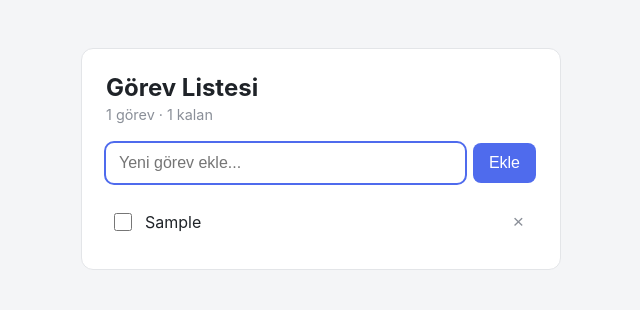
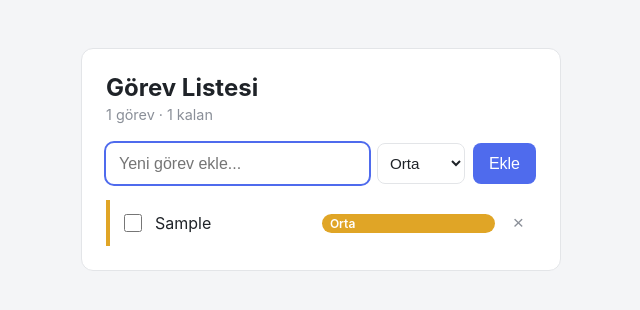
Before and after one commit to gkmn93/To_Do, a plain HTML site: page index.html in a window 1280 px wide. Both pictures are taken after typing "Sample" into the empty fields and a click on the button "Ekle". Shown: the whole page, without its empty margins (319-959 px from the left). Drawn offline with Linux system fonts and the light colour scheme.

Commit message:
Gorevlere onem derecesi renkleri ve siralamasi eklendi
Co-Authored-By: Claude Sonnet 5.5 <noreply@anthropic.com>

```diff
--- a/index.html
+++ b/index.html
@@ -87,6 +87,30 @@
     }
     button.delete:hover { color: var(--danger); background: rgba(214, 69, 69, 0.1); }
     .empty { text-align: center; color: var(--muted); padding: 24px 0; }
+    select {
+      padding: 10px 8px;
+      font-size: 0.95rem;
+      border: 1px solid var(--border);
+      border-radius: 8px;
+      background: transparent;
+      color: var(--text);
+    }
+    select option { color: #1f2328; }
+    li { border-left: 4px solid transparent; padding-left: 10px; }
+    li.p-dusuk { border-left-color: #3fa65b; }
+    li.p-orta { border-left-color: #e0a526; }
+    li.p-yuksek { border-left-color: #d64545; }
+    .badge {
+      font-size: 0.75rem;
+      font-weight: 600;
+      padding: 2px 8px;
+      border-radius: 999px;
+      color: #fff;
+    }
+    .p-dusuk .badge { background: #3fa65b; }
+    .p-orta .badge { background: #e0a526; }
+    .p-yuksek .badge { background: #d64545; }
+    li.done .badge { opacity: 0.5; }
   </style>
 </head>
 <body>
@@ -96,6 +120,11 @@
 
     <form id="form">
       <input type="text" id="input" placeholder="Yeni görev ekle..." autocomplete="off" required>
+      <select id="priority" aria-label="Önem derecesi">
+        <option value="dusuk">Düşük</option>
+        <option value="orta" selected>Orta</option>
+        <option value="yuksek">Yüksek</option>
+      </select>
       <button type="submit" class="add">Ekle</button>
     </form>
 
@@ -110,6 +139,8 @@
     const list = document.getElementById('list');
     const empty = document.getElementById('empty');
     const count = document.getElementById('count');
+    const prioritySelect = document.getElementById('priority');
+    const LABELS = { dusuk: 'Düşük', orta: 'Orta', yuksek: 'Yüksek' };
 
     let todos = load();
 
@@ -124,8 +155,13 @@
 
     function render() {
       list.innerHTML = '';
-      for (const todo of todos) {
+      const ORDER = { yuksek: 0, orta: 1, dusuk: 2 };
+      const rank = t => ORDER[t.priority] ?? ORDER.orta;
+      const sorted = [...todos].sort((a, b) => rank(a) - rank(b));
+      for (const todo of sorted) {
         const li = document.createElement('li');
+        const prio = LABELS[todo.priority] ? todo.priority : 'orta';
+        li.classList.add('p-' + prio);
         if (todo.done) li.classList.add('done');
 
         const checkbox = document.createElement('input');
@@ -144,7 +180,11 @@
         del.setAttribute('aria-label', 'Görevi sil');
         del.addEventListener('click', () => remove(todo.id));
 
-        li.append(checkbox, text, del);
+        const badge = document.createElement('span');
+        badge.className = 'badge';
+        badge.textContent = LABELS[prio];
+
+        li.append(checkbox, text, badge, del);
         list.appendChild(li);
       }
 
@@ -155,9 +195,9 @@
         : '';
     }
 
-    function add(text) {
+    function add(text, priority) {
       const id = Date.now() + '-' + Math.random().toString(36).slice(2, 8);
-      todos.push({ id, text, done: false });
+      todos.push({ id, text, done: false, priority });
       save();
       render();
     }
@@ -179,7 +219,7 @@
       e.preventDefault();
       const text = input.value.trim();
       if (!text) return;
-      add(text);
+      add(text, prioritySelect.value);
       input.value = '';
       input.focus();
     });
```
